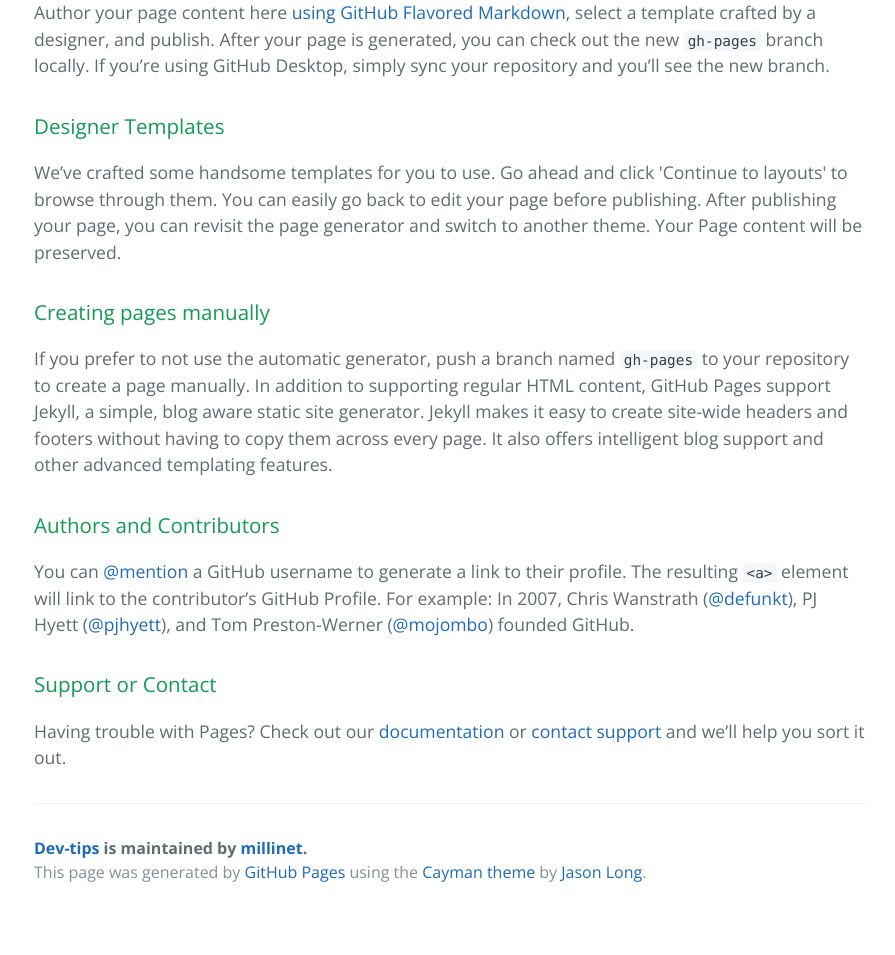
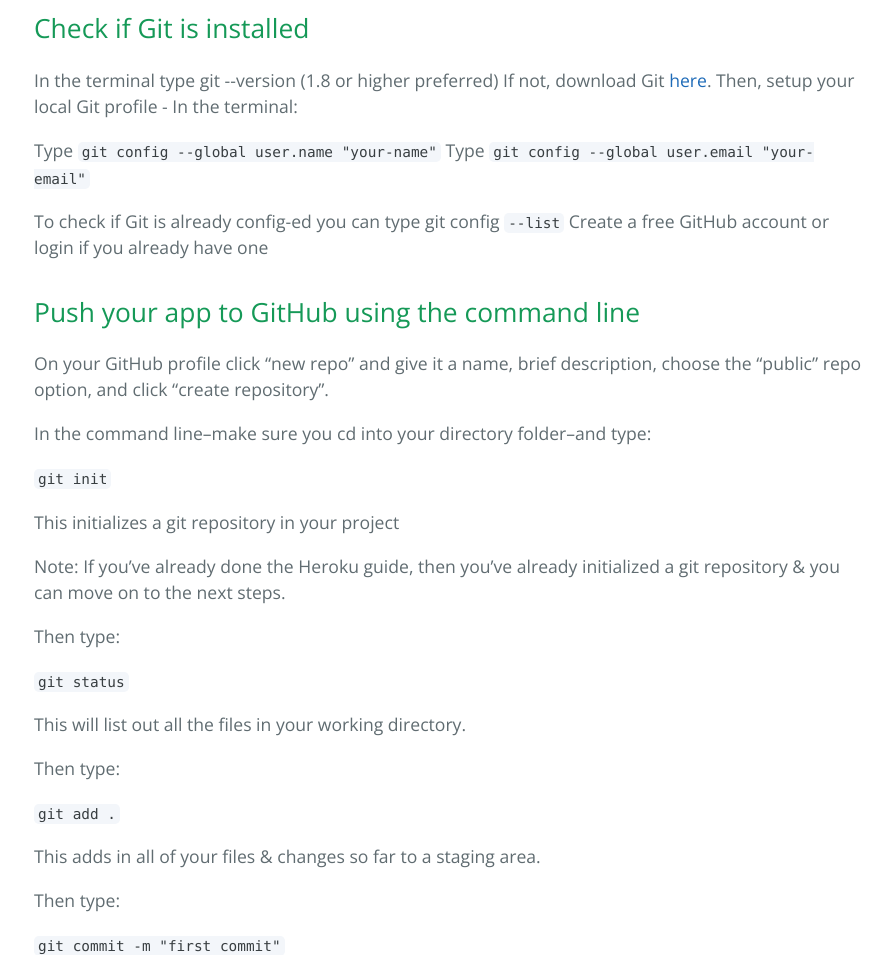
Before and after one commit to Isabellle/SettingUpGit, a plain HTML site: page index.html in a window 1280 px wide. Shown: the part 490-1445 px from the top of the page, without its empty margins (190-1085 px from the left). Before the commit the page ends 1406 px from the top, so only its background shows below. Drawn offline with nearby package versions, Linux system fonts and the light colour scheme.

```diff
--- a/index.html
+++ b/index.html
@@ -12,37 +12,82 @@
   <body>
     <section class="page-header">
       <h1 class="project-name">Dev-tips</h1>
-      <h2 class="project-tagline">Tips and tricks</h2>
+      <h2 class="project-tagline">Git &amp; Github</h2>
       <a href="https://github.com/millinet/dev-tips" class="btn">View on GitHub</a>
       <a href="https://github.com/millinet/dev-tips/zipball/master" class="btn">Download .zip</a>
       <a href="https://github.com/millinet/dev-tips/tarball/master" class="btn">Download .tar.gz</a>
     </section>
 
     <section class="main-content">
-      <h3>
-<a id="welcome-to-github-pages" class="anchor" href="#welcome-to-github-pages" aria-hidden="true"><span class="octicon octicon-link"></span></a>Welcome to GitHub Pages.</h3>
+      <h1>
+<a id="git--github" class="anchor" href="#git--github" aria-hidden="true"><span class="octicon octicon-link"></span></a>Git &amp; GitHub</h1>
 
-<p>This automatic page generator is the easiest way to create beautiful pages for all of your projects. Author your page content here <a href="https://guides.github.com/features/mastering-markdown/">using GitHub Flavored Markdown</a>, select a template crafted by a designer, and publish. After your page is generated, you can check out the new <code>gh-pages</code> branch locally. If you’re using GitHub Desktop, simply sync your repository and you’ll see the new branch.</p>
+<h2>
+<a id="check-if-git-is-installed" class="anchor" href="#check-if-git-is-installed" aria-hidden="true"><span class="octicon octicon-link"></span></a>Check if Git is installed</h2>
 
-<h3>
-<a id="designer-templates" class="anchor" href="#designer-templates" aria-hidden="true"><span class="octicon octicon-link"></span></a>Designer Templates</h3>
+<p>In the terminal type git --version (1.8 or higher preferred)
+If not, download Git <a href="http://git-scm.com/downloads">here</a>. Then, setup your local Git profile - In the terminal:</p>
 
-<p>We’ve crafted some handsome templates for you to use. Go ahead and click 'Continue to layouts' to browse through them. You can easily go back to edit your page before publishing. After publishing your page, you can revisit the page generator and switch to another theme. Your Page content will be preserved.</p>
+<p>Type <code>git config --global user.name "your-name"</code>
+Type <code>git config --global user.email "your-email"</code></p>
 
-<h3>
-<a id="creating-pages-manually" class="anchor" href="#creating-pages-manually" aria-hidden="true"><span class="octicon octicon-link"></span></a>Creating pages manually</h3>
+<p>To check if Git is already config-ed you can type git config <code>--list</code>
+Create a free GitHub account or login if you already have one</p>
 
-<p>If you prefer to not use the automatic generator, push a branch named <code>gh-pages</code> to your repository to create a page manually. In addition to supporting regular HTML content, GitHub Pages support Jekyll, a simple, blog aware static site generator. Jekyll makes it easy to create site-wide headers and footers without having to copy them across every page. It also offers intelligent blog support and other advanced templating features.</p>
+<h2>
+<a id="push-your-app-to-github-using-the-command-line" class="anchor" href="#push-your-app-to-github-using-the-command-line" aria-hidden="true"><span class="octicon octicon-link"></span></a>Push your app to GitHub using the command line</h2>
 
-<h3>
-<a id="authors-and-contributors" class="anchor" href="#authors-and-contributors" aria-hidden="true"><span class="octicon octicon-link"></span></a>Authors and Contributors</h3>
+<p>On your GitHub profile click “new repo” and give it a name, brief description, choose the “public” repo option, and click “create repository”.</p>
 
-<p>You can <a href="https://github.com/blog/821" class="user-mention">@mention</a> a GitHub username to generate a link to their profile. The resulting <code>&lt;a&gt;</code> element will link to the contributor’s GitHub Profile. For example: In 2007, Chris Wanstrath (<a href="https://github.com/defunkt" class="user-mention">@defunkt</a>), PJ Hyett (<a href="https://github.com/pjhyett" class="user-mention">@pjhyett</a>), and Tom Preston-Werner (<a href="https://github.com/mojombo" class="user-mention">@mojombo</a>) founded GitHub.</p>
+<p>In the command line–make sure you cd into your directory folder–and type:</p>
 
-<h3>
-<a id="support-or-contact" class="anchor" href="#support-or-contact" aria-hidden="true"><span class="octicon octicon-link"></span></a>Support or Contact</h3>
+<p><code>git init</code></p>
 
-<p>Having trouble with Pages? Check out our <a href="https://help.github.com/pages">documentation</a> or <a href="https://github.com/contact">contact support</a> and we’ll help you sort it out.</p>
+<p>This initializes a git repository in your project</p>
+
+<p>Note: If you’ve already done the Heroku guide, then you’ve already initialized a git repository &amp; you can move on to the next steps.</p>
+
+<p>Then type:</p>
+
+<p><code>git status</code></p>
+
+<p>This will list out all the files in your working directory.</p>
+
+<p>Then type:</p>
+
+<p><code>git add .</code></p>
+
+<p>This adds in all of your files &amp; changes so far to a staging area.</p>
+
+<p>Then type:</p>
+
+<p><code>git commit -m "first commit"</code></p>
+
+<p>This commits all of your files, adding the message “first commit”</p>
+
+<p>Next type:</p>
+
+<p><code>git remote add origin https://github.com/username/your-respository.git</code></p>
+
+<p>Your GitHub Repository page will list the repository URL, so feel free to copy and paste from there, rather than typing it in manually. You can copy and paste the link from your GitHub repository page by clicking the clipboard icon next to the URL.</p>
+
+<p>This creates a remote, or connection, named “origin” pointing at the GitHub repository you just created.</p>
+
+<p>Then type:</p>
+
+<p><code>git push -u origin master</code></p>
+
+<p>This sends your commits in your “master” branch to GitHub</p>
+
+<p>Congratulations your app is on GitHub! Go check it out by going to the same url you used above: <a href="https://github.com/username/your-repository">https://github.com/username/your-repository</a> (without the .git part)</p>
+
+<p>If you want to continue making changes and pushing them to GitHub you’ll just need to use the following three commands:</p>
+
+<p><code>git add .</code></p>
+
+<p><code>git commit -m "type your commit message here"</code></p>
+
+<p><code>git push origin master</code></p>
 
       <footer class="site-footer">
         <span class="site-footer-owner"><a href="https://github.com/millinet/dev-tips">Dev-tips</a> is maintained by <a href="https://github.com/millinet">millinet</a>.</span>
```
Also changed, not shown: params.json (+1 -1 lines).
